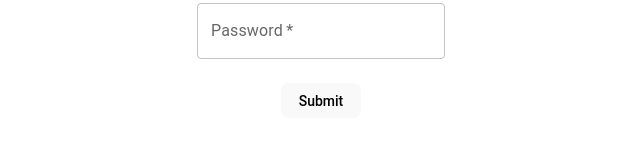
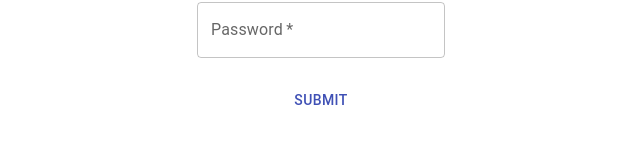
Before and after one commit to SammyCodee/React-TS-Portfolio, a React (Vite) app: page / in a window 1280 px wide. Shown: the part 441-586 px from the top of the page, without its empty margins (319-959 px from the left). Built offline with nearby package versions, Linux system fonts and the light colour scheme; a web font is replaced by a local one.

Commit message:
Crete button component.

```diff
--- /dev/null
+++ b/src/components/basicButton/BasicButton.tsx
@@ -0,0 +1,13 @@
+import Button from "@mui/material/Button";
+import { BasicButtonTypes } from "./types";
+
+const BasicButton = (props: BasicButtonTypes) => {
+    const { label, eventHandler } = props;
+    return (
+        <Button onClick={eventHandler} color="primary">
+            {label}
+        </Button>
+    );
+};
+
+export default BasicButton;
--- /dev/null
+++ b/src/components/basicButton/index.ts
@@ -0,0 +1 @@
+export { default as BasicButton } from './BasicButton';
--- /dev/null
+++ b/src/components/basicButton/types.ts
@@ -0,0 +1,4 @@
+export interface BasicButtonTypes {
+    label: string;
+    eventHandler: React.MouseEventHandler<HTMLButtonElement>
+}
--- a/src/pages/login/Login.tsx
+++ b/src/pages/login/Login.tsx
@@ -7,6 +7,7 @@ import {
 } from "../../redux/user/userSlice";
 import { user } from "./types";
 import { InputField } from "../../components/inputField";
+import { BasicButton } from "../../components/basicButton";
 import Container from "@mui/material/Container";
 import Box from "@mui/material/Box";
 import Paper from "@mui/material/Paper";
@@ -101,7 +102,15 @@ const Login = () => {
                             boxShadow: "unset",
                         }}
                     >
-                        <button onClick={(e) => handleSubmit(e)}>Submit</button>
+                        <BasicButton
+                            label={"Submit"}
+                            eventHandler={(
+                                e: React.MouseEvent<
+                                    HTMLButtonElement,
+                                    MouseEvent
+                                >
+                            ) => handleSubmit(e)}
+                        />
                     </Item>
                 </Stack>
             </Box>
```
